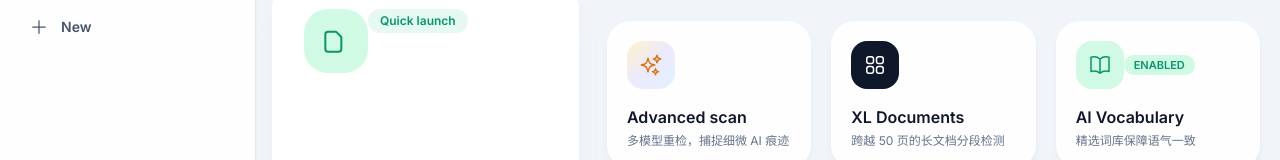
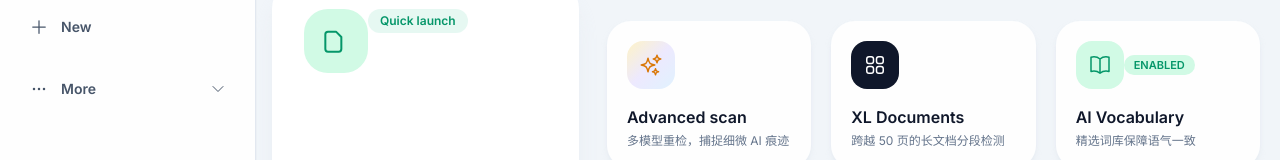
Before and after one commit to MoXiao528/AIDetector-web, a Vue app: page /dashboard in a window 1280 px wide. Shown: the part 219-379 px from the top of the page. Built offline with nearby package versions, Linux system fonts and the light colour scheme.

Commit message:
feat: add more destinations to dashboard sidebar

```diff
--- a/src/pages/ScanPage.vue
+++ b/src/pages/ScanPage.vue
@@ -50,6 +50,57 @@
             </transition>
           </div>
         </nav>
+        <div class="mt-6">
+          <div class="relative">
+            <button
+              ref="moreMenuButtonRef"
+              type="button"
+              :class="[
+                'nav-item justify-between',
+                moreMenuOpen || moreMenuActive ? 'nav-item--active' : '',
+              ]"
+              @click="toggleMoreMenu"
+            >
+              <span class="flex items-center gap-3">
+                <EllipsisHorizontalIcon class="h-5 w-5" />
+                <span>More</span>
+              </span>
+              <ChevronDownIcon
+                class="h-4 w-4 transition"
+                :class="moreMenuOpen ? 'rotate-180 text-white' : ''"
+              />
+            </button>
+            <transition name="fade">
+              <div
+                v-if="moreMenuOpen"
+                ref="moreMenuRef"
+                class="absolute left-0 top-full z-10 mt-2 w-60 rounded-2xl border border-slate-200 bg-white p-3 shadow-xl"
+              >
+                <button type="button" class="more-menu-item" @click="navigateMorePanel('statistics')">
+                  <div>
+                    <p class="text-sm font-semibold text-slate-700">Statistics</p>
+                    <p class="mt-1 text-xs text-slate-500">View your scanning analytics and usage.</p>
+                  </div>
+                  <ChevronRightIcon class="h-4 w-4 text-slate-400" />
+                </button>
+                <button type="button" class="more-menu-item" @click="navigateMorePanel('team')">
+                  <div>
+                    <p class="text-sm font-semibold text-slate-700">Create a Team</p>
+                    <p class="mt-1 text-xs text-slate-500">Create a team to share words with others.</p>
+                  </div>
+                  <ChevronRightIcon class="h-4 w-4 text-slate-400" />
+                </button>
+                <button type="button" class="more-menu-item" @click="navigateMorePanel('api')">
+                  <div>
+                    <p class="text-sm font-semibold text-slate-700">API</p>
+                    <p class="mt-1 text-xs text-slate-500">API that detects whether text was generated by AI.</p>
+                  </div>
+                  <ChevronRightIcon class="h-4 w-4 text-slate-400" />
+                </button>
+              </div>
+            </transition>
+          </div>
+        </div>
         <div class="mt-auto rounded-2xl border border-dashed border-slate-200 bg-slate-50 p-4 text-xs text-slate-500">
           <p>拖拽 TXT / DOCX / PDF 等文件到编辑区即可自动读取。</p>
         </div>
@@ -767,6 +818,9 @@ import {
   ShieldCheckIcon,
   AcademicCapIcon,
   UserGroupIcon,
+  ChevronDownIcon,
+  ChevronRightIcon,
+  EllipsisHorizontalIcon,
 } from '@heroicons/vue/24/outline';
 import AppHeader from '../sections/AppHeader.vue';
 import LoginPromptModal from '../components/common/LoginPromptModal.vue';
@@ -785,6 +839,8 @@ const editorRef = ref(null);
 const fileInput = ref(null);
 const newMenuRef = ref(null);
 const newMenuButtonRef = ref(null);
+const moreMenuRef = ref(null);
+const moreMenuButtonRef = ref(null);
 const activeFeatureCard = ref(null);
 const activeQuote = ref('');
 
@@ -797,6 +853,7 @@ const showLoginModal = ref(false);
 const loginMessage = ref('登录后即可查看完整检测结果。');
 const activeResultTab = ref('scan');
 const newMenuOpen = ref(false);
+const moreMenuOpen = ref(false);
 const activePanel = ref('home');
 const activeHistoryId = ref('');
 const activeHistoryTab = ref('scan');
@@ -819,7 +876,9 @@ const functionOptions = [
   },
 ];
 
-const panelOptions = ['home', 'document', 'history', 'profile', 'qa', 'pricing'];
+const panelOptions = ['home', 'document', 'history', 'profile', 'qa', 'pricing', 'statistics', 'team', 'api'];
+const morePanels = ['statistics', 'team', 'api'];
+const moreMenuActive = computed(() => morePanels.includes(activePanel.value));
 
 const motivationalQuotes = [
   '“To survive, you must tell stories.” — Umberto Eco.',
@@ -1375,6 +1434,7 @@ watch(
 
 watch(activePanel, (panel) => {
   syncPanelToRoute(panel);
+  moreMenuOpen.value = false;
   if (panel === 'history') {
     if (!activeHistoryId.value && historyRecords.value.length) {
       activeHistoryId.value = historyRecords.value[0].id;
@@ -1681,11 +1741,31 @@ const toggleNewMenu = () => {
   newMenuOpen.value = !newMenuOpen.value;
 };
 
+const toggleMoreMenu = () => {
+  moreMenuOpen.value = !moreMenuOpen.value;
+};
+
+const navigateMorePanel = (panel) => {
+  moreMenuOpen.value = false;
+  setActivePanel(panel);
+};
+
 const onGlobalClick = (event) => {
-  if (!newMenuOpen.value) return;
   const target = event.target;
-  if (newMenuRef.value?.contains(target) || newMenuButtonRef.value?.contains(target)) return;
-  newMenuOpen.value = false;
+  if (
+    newMenuOpen.value &&
+    !newMenuRef.value?.contains(target) &&
+    !newMenuButtonRef.value?.contains(target)
+  ) {
+    newMenuOpen.value = false;
+  }
+  if (
+    moreMenuOpen.value &&
+    !moreMenuRef.value?.contains(target) &&
+    !moreMenuButtonRef.value?.contains(target)
+  ) {
+    moreMenuOpen.value = false;
+  }
 };
 
 </script>
@@ -1710,6 +1790,14 @@ const onGlobalClick = (event) => {
   @apply flex w-full items-center justify-between rounded-xl px-3 py-2 text-sm text-slate-600 transition hover:bg-slate-100;
 }
 
+.more-menu-item {
+  @apply flex w-full items-center justify-between gap-3 rounded-xl px-3 py-3 text-left transition hover:bg-slate-100;
+}
+
+.more-menu-item div {
+  @apply text-left;
+}
+
 .toolbar-button {
   @apply inline-flex items-center rounded-full border border-slate-200 bg-white px-3 py-1 text-xs font-semibold text-slate-600 transition hover:border-primary-200 hover:text-primary-600;
 }
```
